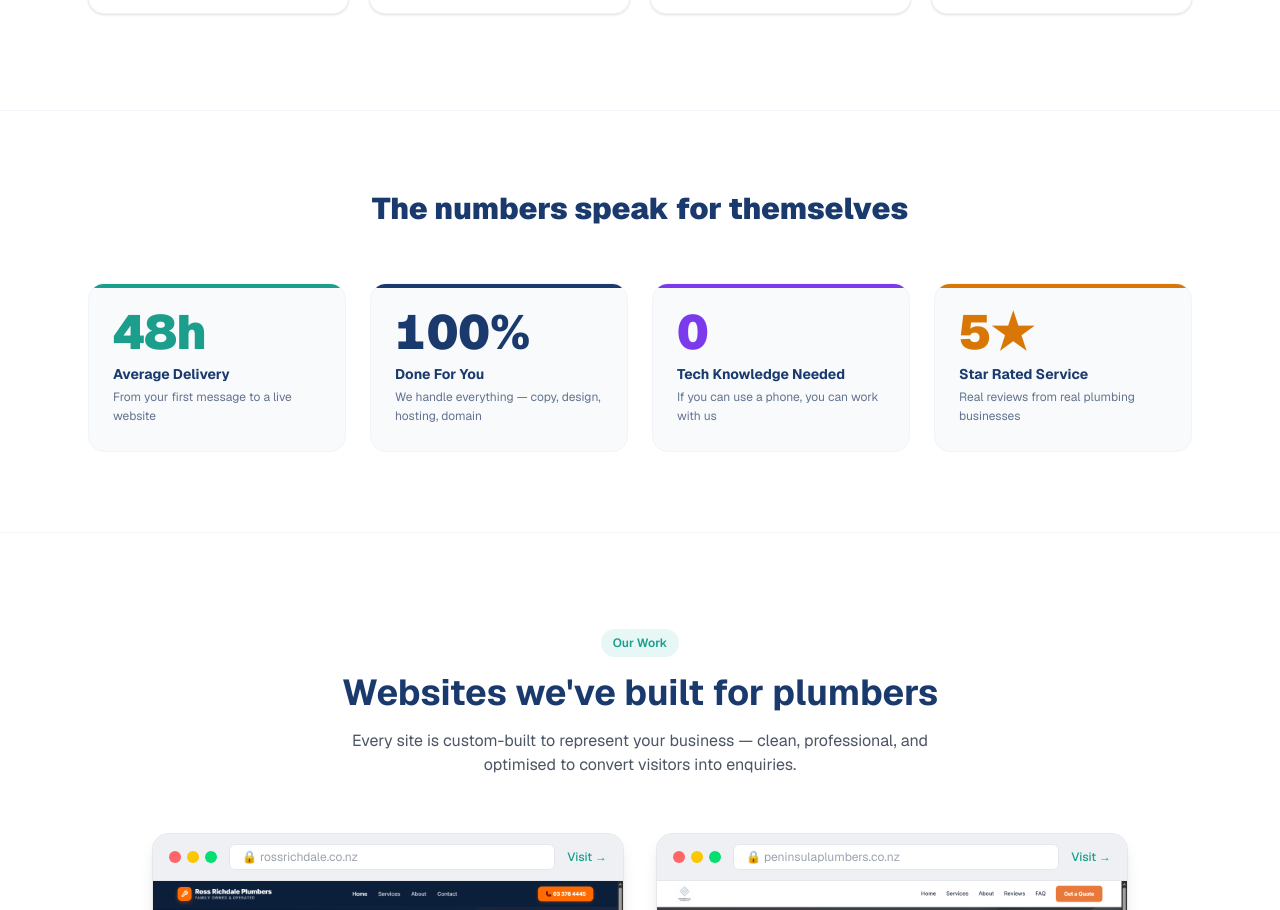
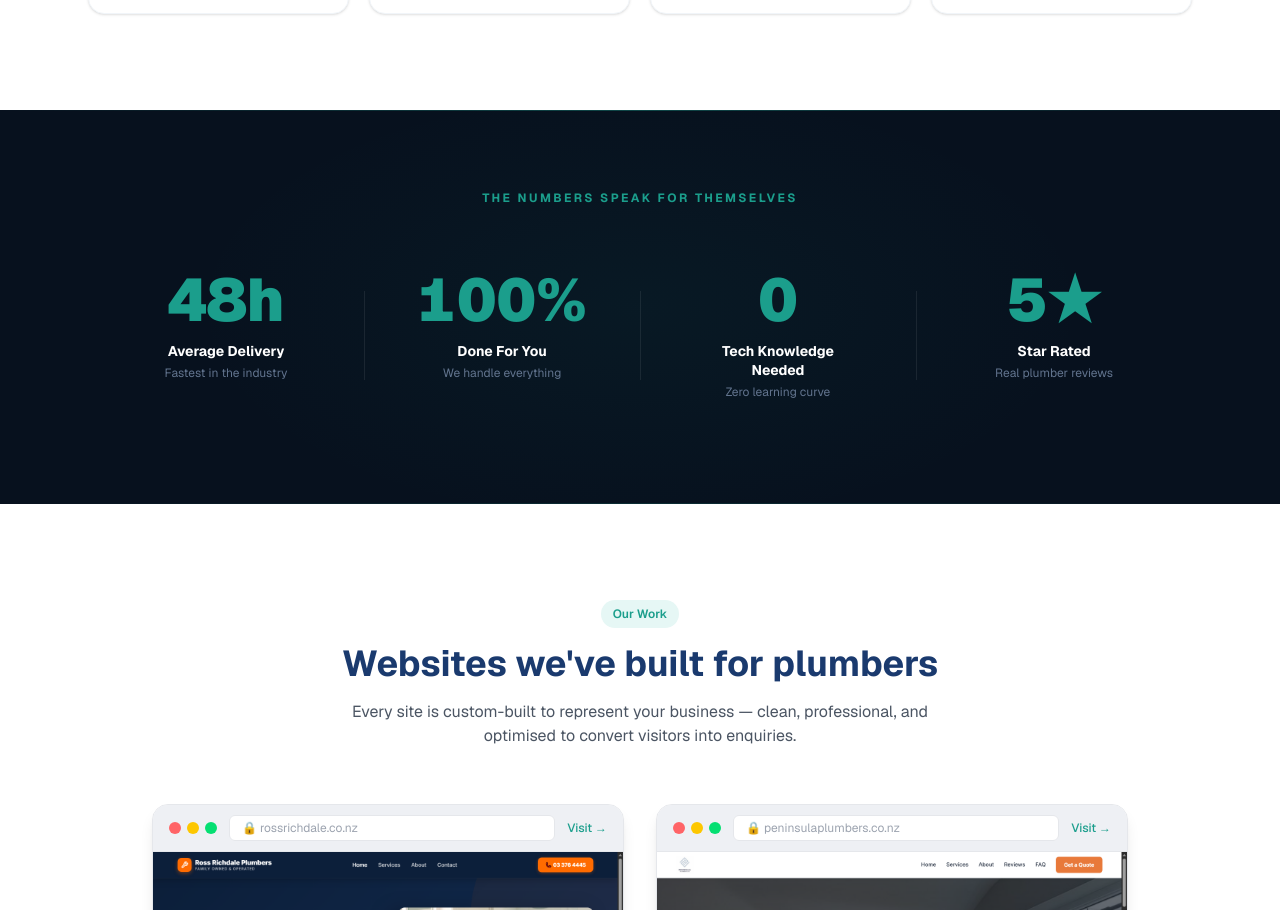
Before and after one commit to NainThriq/fixedonline, a Next.js app: page / in a window 1280 px wide. Shown: the part 1627-2537 px from the top of the page. Built offline with nearby package versions, Linux system fonts and the light colour scheme.

Commit message:
Stats: dark strip with raw count-up numbers — completely different from features cards

```diff
--- a/src/components/StatsSection.tsx
+++ b/src/components/StatsSection.tsx
@@ -5,7 +5,7 @@ import { motion, useInView, animate } from "framer-motion";
 
 const ease = [0.22, 1, 0.36, 1] as const;
 
-function Counter({ to, suffix = "", prefix = "" }: { to: number; suffix?: string; prefix?: string }) {
+function Counter({ to, suffix = "" }: { to: number; suffix?: string }) {
   const [val, setVal] = useState(0);
   const ref = useRef(null);
   const inView = useInView(ref, { once: true });
@@ -20,42 +20,14 @@ function Counter({ to, suffix = "", prefix = "" }: { to: number; suffix?: string
     return ctrl.stop;
   }, [inView, to]);
 
-  return (
-    <span ref={ref} className="tabular-nums">
-      {prefix}{val}{suffix}
-    </span>
-  );
+  return <span ref={ref} className="tabular-nums">{val}{suffix}</span>;
 }
 
 const stats = [
-  {
-    value: 48,
-    suffix: "h",
-    label: "Average Delivery",
-    desc: "From your first message to a live website",
-    color: "#1b9e8c",
-  },
-  {
-    value: 100,
-    suffix: "%",
-    label: "Done For You",
-    desc: "We handle everything — copy, design, hosting, domain",
-    color: "#1a3a6e",
-  },
-  {
-    value: 0,
-    suffix: "",
-    label: "Tech Knowledge Needed",
-    desc: "If you can use a phone, you can work with us",
-    color: "#7c3aed",
-  },
-  {
-    value: 5,
-    suffix: "★",
-    label: "Star Rated Service",
-    desc: "Real reviews from real plumbing businesses",
-    color: "#d97706",
-  },
+  { value: 48, suffix: "h", label: "Average Delivery", sub: "Fastest in the industry" },
+  { value: 100, suffix: "%", label: "Done For You", sub: "We handle everything" },
+  { value: 0, suffix: "", label: "Tech Knowledge\nNeeded", sub: "Zero learning curve" },
+  { value: 5, suffix: "★", label: "Star Rated", sub: "Real plumber reviews" },
 ];
 
 export default function StatsSection() {
@@ -63,52 +35,80 @@ export default function StatsSection() {
   const inView = useInView(ref, { once: true, margin: "-80px" });
 
   return (
-    <section ref={ref} className="py-20 bg-white border-y border-slate-100">
-      <div className="max-w-6xl mx-auto px-5 sm:px-6">
+    <section
+      ref={ref}
+      className="relative overflow-hidden py-16 sm:py-20"
+      style={{ backgroundColor: "#07111e" }}
+    >
+      {/* Subtle teal gradient top */}
+      <div
+        className="absolute inset-x-0 top-0 h-px"
+        style={{ background: "linear-gradient(to right, transparent, #1b9e8c60, transparent)" }}
+      />
+      <div
+        className="absolute inset-x-0 bottom-0 h-px"
+        style={{ background: "linear-gradient(to right, transparent, #1b9e8c30, transparent)" }}
+      />
+      {/* Ambient glow */}
+      <div
+        className="absolute inset-0 pointer-events-none"
+        style={{
+          background:
+            "radial-gradient(ellipse 50% 80% at 50% 50%, rgba(27,158,140,0.06) 0%, transparent 70%)",
+        }}
+      />
 
-        <motion.div
-          initial={{ opacity: 0, y: 16 }}
+      <div className="relative z-10 max-w-6xl mx-auto px-5 sm:px-6">
+
+        {/* Label above */}
+        <motion.p
+          initial={{ opacity: 0, y: 10 }}
           animate={inView ? { opacity: 1, y: 0 } : {}}
-          transition={{ duration: 0.6, ease }}
-          className="text-center mb-14"
+          transition={{ duration: 0.5, ease }}
+          className="text-center text-xs font-bold uppercase tracking-[0.2em] text-teal mb-10"
         >
-          <h2 className="text-2xl sm:text-3xl font-black text-navy">
-            The numbers speak for themselves
-          </h2>
-        </motion.div>
+          The numbers speak for themselves
+        </motion.p>
 
-        <div className="grid grid-cols-2 lg:grid-cols-4 gap-6">
+        {/* Stats row */}
+        <div className="grid grid-cols-2 lg:grid-cols-4">
           {stats.map((s, i) => (
             <motion.div
               key={s.label}
-              initial={{ opacity: 0, y: 32, scale: 0.95 }}
-              animate={inView ? { opacity: 1, y: 0, scale: 1 } : {}}
-              transition={{ delay: i * 0.1, duration: 0.7, ease }}
-              whileHover={{ y: -4, transition: { duration: 0.25 } }}
-              className="relative bg-slate-50 rounded-2xl p-6 border border-slate-100 overflow-hidden group"
+              initial={{ opacity: 0, y: 24 }}
+              animate={inView ? { opacity: 1, y: 0 } : {}}
+              transition={{ delay: i * 0.1, duration: 0.65, ease }}
+              className="relative text-center px-6 py-6 group"
             >
-              {/* Gradient top bar */}
+              {/* Vertical divider (not on first) */}
+              {i > 0 && (
+                <div className="absolute left-0 top-1/4 bottom-1/4 w-px bg-white/8 hidden lg:block" />
+              )}
+              {/* Mobile: horizontal divider for second row */}
+              {(i === 2) && (
+                <div className="absolute top-0 left-0 right-0 h-px bg-white/8 lg:hidden" />
+              )}
+
+              {/* Big number */}
               <div
-                className="absolute top-0 left-0 right-0 h-1 rounded-t-2xl"
-                style={{ backgroundColor: s.color }}
-              />
-
-              {/* Glow on hover */}
-              <div
-                className="absolute inset-0 rounded-2xl opacity-0 group-hover:opacity-100 transition-opacity duration-300"
-                style={{
-                  background: `radial-gradient(ellipse 80% 60% at 50% 0%, ${s.color}12 0%, transparent 70%)`,
-                }}
-              />
-
-              <div
-                className="text-4xl sm:text-5xl font-black mb-2"
-                style={{ color: s.color }}
+                className="text-5xl sm:text-6xl font-black leading-none mb-3"
+                style={{ color: "#1b9e8c" }}
               >
                 <Counter to={s.value} suffix={s.suffix} />
               </div>
-              <div className="text-sm font-bold text-navy mb-1">{s.label}</div>
-              <div className="text-xs text-slate-500 leading-relaxed">{s.desc}</div>
+
+              {/* Label */}
+              <div className="text-sm font-bold text-white mb-1 whitespace-pre-line leading-snug">
+                {s.label}
+              </div>
+
+              {/* Sub */}
+              <div className="text-xs text-slate-500">{s.sub}</div>
+
+              {/* Hover glow */}
+              <div className="absolute inset-0 rounded-xl opacity-0 group-hover:opacity-100 transition-opacity duration-300"
+                style={{ background: "radial-gradient(ellipse 60% 60% at 50% 50%, rgba(27,158,140,0.07) 0%, transparent 70%)" }}
+              />
             </motion.div>
           ))}
         </div>
```
